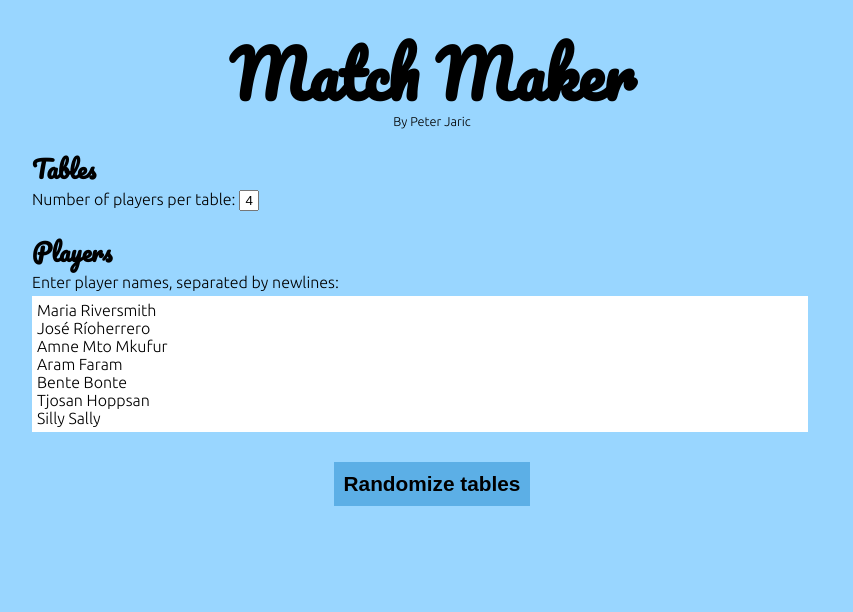
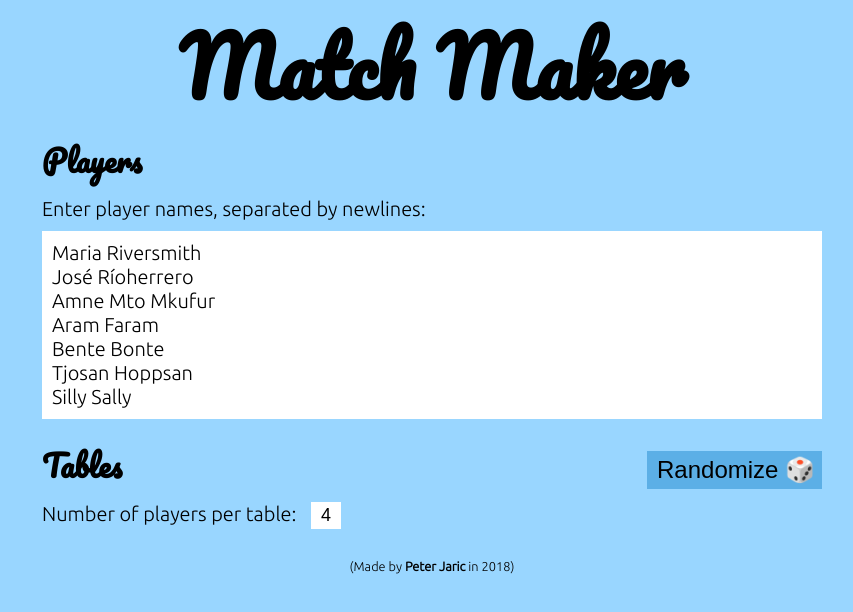
Before and after one commit to peterjaric/matchmaker, a plain HTML site: page index.html in a window 1280 px wide. Shown: the whole page, without its empty margins (216-1069 px from the left). Drawn offline with Linux system fonts and the light colour scheme.

Commit message:
Change layout and fix bug when fetching names.

```diff
--- a/index.html
+++ b/index.html
@@ -13,15 +13,9 @@
 	<body>
 		<div class="main">
 			<h1>Match Maker</h1>
-			<p id="signature">By Peter Jaric</p>
-			<h2>Tables</h2>
-			<div>
-				<label for="count">Number of players per table:</label>
-				<input id="count" type="text" value="4" pattern="[0-9]+"/>
-			</div>
 			<h2>Players</h2>
 			<label for="names">Enter player names, separated by newlines:</label>
-			<div id="names" contenteditable>
+			<div class="names" contenteditable>
 				<div>Maria Riversmith</div>
 				<div>José Ríoherrero</div>
 				<div>Amne Mto Mkufur</div>
@@ -30,12 +24,17 @@
 				<div>Tjosan Hoppsan</div>
 				<div>Silly Sally</div>
 			</div>
-			<button id="generate">Randomize tables</button>
-			<ol id="results"/>
-			<p class="footer">
-				<span class="symbol">🎲</span>
-			</p>
+			<div class="tables-header">
+				<h2>Tables</h2>
+				<button title="Randomize" class="generate">Randomize 🎲</button>
+			</div>
+			<div>
+				<label for="count">Number of players per table:</label>
+				<input class="count" type="text" value="4" pattern="[0-9]+"/>
+			</div>
+			<ol class="results"></ol>
 		</div>
+		<p class="signature">(Made by <a href="https://jaric.org">Peter Jaric</a> in 2018)</p>
 		<script src="match-maker.js"></script>
 	</body>
 </html>
--- a/main.css
+++ b/main.css
@@ -18,55 +18,61 @@ h1, h2 {
 h1 {
 		font-size: 4em;
 		margin: 10px auto 10px auto;
+		text-align: center;
+		line-height: 1.2em;
 }
 
 h2 {
-		margin-bottom: -0;
+		margin-bottom: 10px;
+		margin-top: 10px;
+		font-size: 1.5em;
 }
 
-#signature {
+.signature {
 		font-size: 0.8em;
-		margin: -2em auto 0 auto;
-}
-
-#generate {
-		margin-top: 30px;
-		margin-left: auto;
-		margin-right: auto;
-		padding: 10px;
-		font-size: 1.3em;
-		font-weight: bold;
-		border: none;
-		background-color: #5cafe6;
+		margin: 30px auto 0 auto;
 }
 
 
+.generate {
+		padding: 5px 7px 5px 10px;
+		font-size: 1.2em;
+		border: none;
+		background-color: #5cafe6;
+		cursor: pointer;
+}
 
 .main {
 		display: flex;
+		font-size: 20px;
 		flex-direction: column;
 		max-width: 800px;
 		width: 100%;
 		align-items: stretch;
+		padding: 0 10px;
 }
 
-#count {
-		width: 20px;
+.count {
+		font-size: 0.9em;
+		padding: 3px 5px;
+		width: 30px;
 		text-align: center;
+		border: none;
+		margin-left: 10px;
 }
 
-#names, ol {
-		padding: 5px;
-		width: 97%;
+.names, ol {
+		padding: 10px;
+		width: 100%;
 		margin-right: auto;
 		background-color: #ffffff;
 }
 
 label {
-		margin-bottom: 5px;
+		margin-bottom: 10px;
 }
 
-#results {
+.results {
 		display: none;
 }
 
@@ -75,13 +81,6 @@ label {
 		margin-right: auto;
 		display: flex;
 		flex-direction: column;
-}
-
-.footer .symbol {
-		display: block;
-		font-size: 3em;
-		margin-left: auto;
-		margin-right: auto;
 }
 
 ol {
@@ -98,8 +97,25 @@ li:before {
 }
 
 li {
-		font-size: 1.2em;
 		line-height: 1.5em;
 		position: relative;
 		padding-left: 4.5em;
 }
+
+.tables-header {
+		display: flex;
+		align-items: baseline;
+		justify-content: space-between;
+		margin-top: 10px;
+		width: 100%;
+}
+
+.tables-header h2 {
+		display: inline-block;
+}
+
+a {
+		color: #000000;
+		font-weight: bold;
+		text-decoration: none;
+}
--- a/match-maker.js
+++ b/match-maker.js
@@ -7,9 +7,9 @@ function shuffleArray(array) {
     }
 }
 
-let nameList = document.querySelector('#names');
-let generate = document.querySelector('#generate');
-let countInput = document.querySelector('#count');
+let nameList = document.querySelector('.names');
+let generate = document.querySelector('.generate');
+let countInput = document.querySelector('.count');
 
 // Disable/enable generate button when the count value changes
 countInput.onkeyup = e => {
@@ -24,10 +24,10 @@ generate.onclick = e => {
 		return;
 	}
 
-	let results = document.querySelector('#results');
+	let results = document.querySelector('.results');
 	let count = countInput.value;
 	let tables = [];
-	let names =  Array.from(document.querySelectorAll('#names div')).map(div => div.textContent.trim());
+	let names =  document.querySelector('.names').innerText.trim().split('\n').map(name => name.trim());
 	shuffleArray(names);
 
 	let tableCount = Math.ceil(names.length / count);
@@ -44,5 +44,5 @@ generate.onclick = e => {
 	results.innerHTML = tables.map(arr => "<li>" + arr.join("<br>") + "</li>").join(" ");
 
 	// Show list of tables
-	document.querySelector('#results').style.display = 'block';
+	document.querySelector('.results').style.display = 'block';
 };
```
